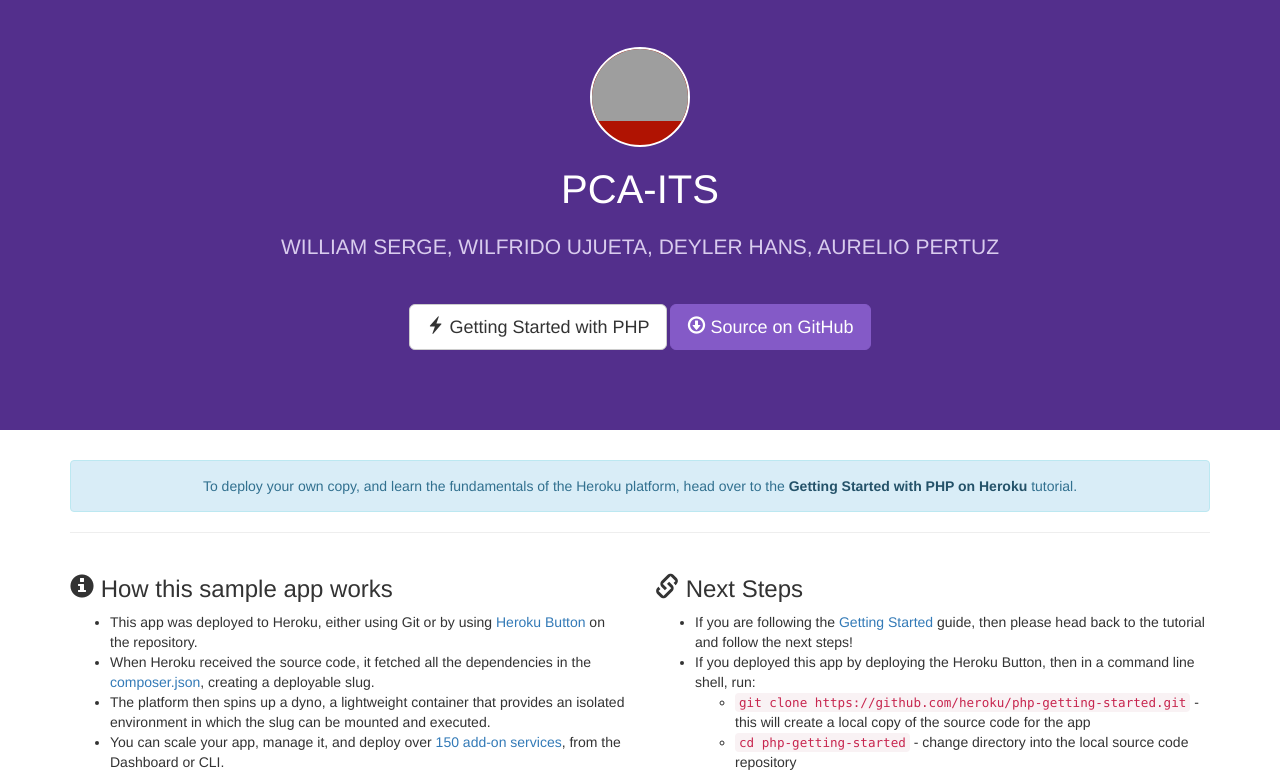
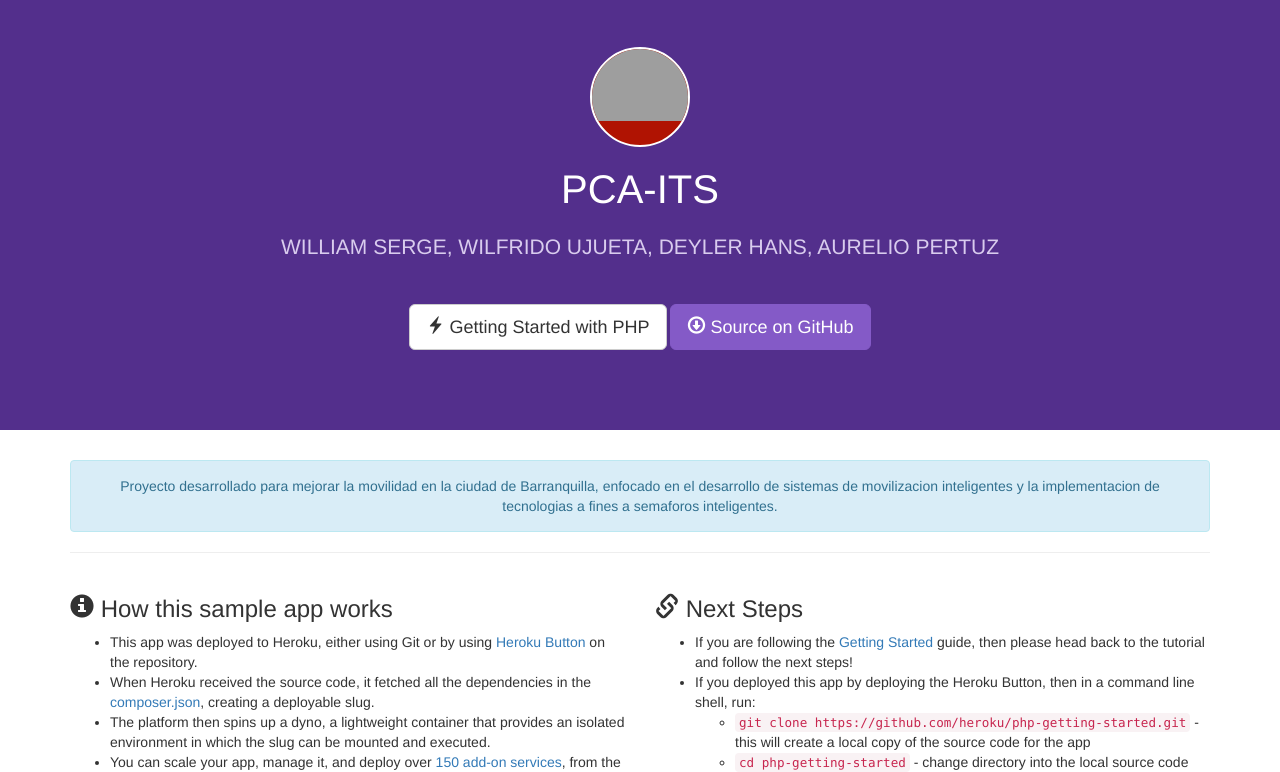
Before and after one commit to aureliopertuz1/pca-its, a PHP site: template web/views/index.twig in a window 1280 px wide. Shown: the part 52-824 px from the top of the page. Run offline with PHP 8.4, Linux system fonts and the light colour scheme; the template is opened without the code that fills it, so the values that code supplies are empty; some libraries are stand-ins or nearby versions; grey boxes are pictures that could not be loaded.

Commit message:
Update index.twig

```diff
--- a/web/views/index.twig
+++ b/web/views/index.twig
@@ -14,7 +14,7 @@
 </div>
 <div class="container">
   <div class="alert alert-info text-center" role="alert">
-    To deploy your own copy, and learn the fundamentals of the Heroku platform, head over to the <a href="https://devcenter.heroku.com/articles/getting-started-with-php" class="alert-link">Getting Started with PHP on Heroku</a> tutorial.
+    Proyecto desarrollado para mejorar la movilidad en la ciudad de Barranquilla, enfocado en el desarrollo de sistemas de movilizacion inteligentes y la implementacion de tecnologias a fines a semaforos inteligentes.
   </div>
   <hr>
   <div class="row">
```
